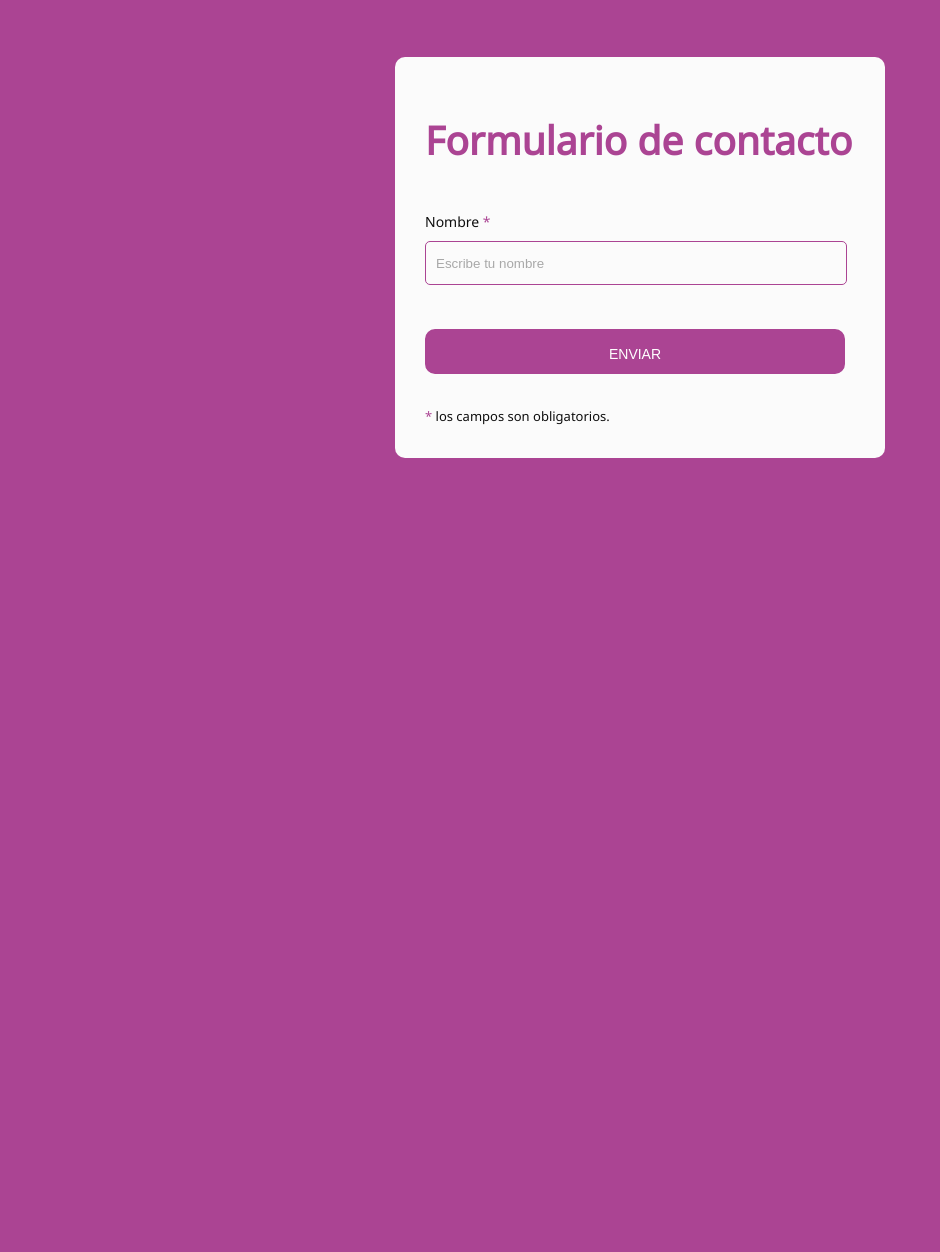
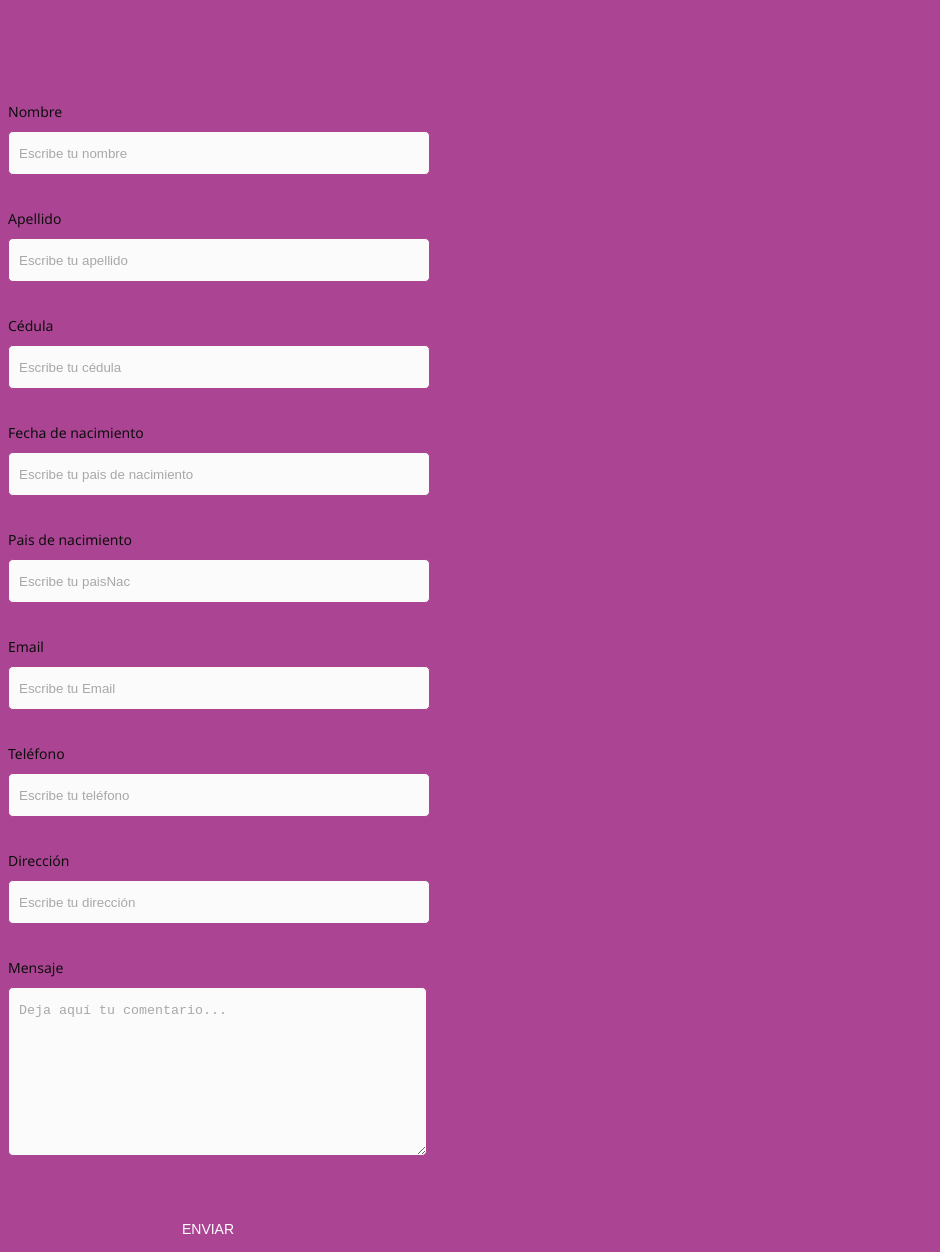
Before and after one commit to MercedesCarolinaAgudeloSandoval/Funciones_JS_ECM_30_04_2022-master, a plain HTML site: page index.html in a window 1280 px wide. Shown: the part 23-1275 px from the top of the page, without its empty margins (0-940 px from the left). Before the commit the page ends 800 px from the top, so only its background shows below. Drawn offline with Linux system fonts and the light colour scheme.

Commit message:
Fomulario de contacto modificado

```diff
--- a/index.html
+++ b/index.html
@@ -17,61 +17,42 @@
 
 <!-- formulario de contacto en html y css -->
 
-<div class="contact_form">
 
-    <div class="formulario">
+<form action="" >
   <h1>Formulario de contacto</h1>
-           <form id="dataForm" method="post">
+  <p><label for="nombre" class="colocar_nombre">Nombre</label>
+      <input type="text" name="nombre" id="nombre" placeholder="Escribe tu nombre">
+  </p>
+  <p><label for="nombre" class="colocar_apellido">Apellido</label>
+    <input type="text" name="apellido" id="apellido" placeholder="Escribe tu apellido">
+  </p>
    <p>
-                  <label for="data" class="colocar_nombre">Nombre
-                   <span class="obligatorio">*</span>
-                  </label>
-                    <input type="text" name="introducir_nombre" id="nombre" required="obligatorio" placeholder="Escribe tu nombre">
+    <label for="cedula" class="colocar_cedula">Cédula</label>
+    <input type="text" name="cedula" id="cedula"  placeholder="Escribe tu cédula">
   </p>
-
-           <!--   <p>
-                  <label for="email" class="colocar_email">Email
-                    <span class="obligatorio">*</span>
-                  </label>
-                    <input type="email" name="introducir_email" id="email" required="obligatorio" placeholder="Escribe tu Email">
+  <p><label for="fechaNac" class="colocar_fechaNac">Fecha de nacimiento</label>
+     <input type="text" name="fechaNac" id="fechaNac"  placeholder="Escribe tu pais de nacimiento">
   </p>
-
-                <p>
-                  <label for="telefone" class="colocar_telefono">Teléfono
-                  </label>
+  <p><label for="paisNac" class="colocar_paisNac">Pais de nacimiento</label>
+    <input type="text" name="paisNac" id="paisNac"  placeholder="Escribe tu paisNac">
+  </p>
+   <p><label for="email" class="colocar_email">Email</label>
+      <input type="email" name="introducir_email" id="email"  placeholder="Escribe tu Email">
+  </p>
+  <p><label for="telefono" class="colocar_telefono">Teléfono</label>
       <input type="tel" name="introducir_telefono" id="telefono" placeholder="Escribe tu teléfono">
   </p>
 
-                <p>
-                  <label for="website" class="colocar_website">Sitio web
-                  </label>
-                    <input type="url" name="introducir_website" id="website" placeholder="Escribe la URL de tu web">
+  <p><label for="direccion" class="colocar_direccion">Dirección</label>
+      <input type="tel" name="introducir_direccion" id="direccion" placeholder="Escribe tu dirección">
   </p>
+  <p><label for="mensaje" class="colocar_mensaje">Mensaje</label>
+    <textarea name="introducir_mensaje" class="texto_mensaje" id="mensaje" placeholder="Deja aquí tu comentario..."></textarea>
+  </p>
+ <button type="submit" id="enviar"><p>Enviar</p></button>
+  </form>
+<div class="mensaje">
 
-                <p>
-                  <label for="asunto" class="colocar_asunto">Asunto
-                    <span class="obligatorio">*</span>
-                  </label>
-                    <input type="text" name="introducir_asunto" id="assunto" required="obligatorio" placeholder="Escribe un asunto">
-                </p>
-
-                <p>
-                  <label for="mensaje" class="colocar_mensaje">Mensaje
-                    <span class="obligatorio">*</span>
-                  </label>
-                                    <textarea name="introducir_mensaje" class="texto_mensaje" id="mensaje" required="obligatorio" placeholder="Deja aquí tu comentario..."></textarea>
-                                </p>
-                              -->
-                <button type="submit" name="enviar_formulario" id="enviar"><p>Enviar</p></button>
-
-                <p class="aviso">
-                  <span class="obligatorio"> * </span>los campos son obligatorios.
-                </p>
-
-          </form>
-    </div>
-  </div>
-</form>
 <script src="main.js"></script>
 </body>
 </html>
--- a/main.js
+++ b/main.js
@@ -3,25 +3,39 @@
 // que muestre los datos capturados
 
 
-
 // JS
  /*function mostrar(){
      console.log("enviar");
+
  }
-*/
-   // Variable to hold request
-   var data = [];
-   $("#dataForm").submit(function(event) {
-       event.preventDefault();
-       data.push($(this).find('input[name="data"]').val());
-       alert("Dato Añadido");
-   });
+ window.onload = function() {
 
-   function processData() {
-       alert(data);
-   }
+    miNombre= "<h5>" + document.rellenar.nombre.value + "</h5>"
+    document.rellenar.nombre.onclick = mostrar
+    escribir.innerHTML = miNombre;
+    }*/
 
-// EMC
-// document.querySelector("#btn").addEventListener("click", function(e){
-//     console.log(e);
+
+
+ // EMC
+ const mostrar = function(mensaje="No enviado",callback) {
+    document.querySelector(".mensaje").insertAdjacentHTML("beforeend", `<b>${mensaje} : <span>${callback.value}</span><br>`);
+};
+addEventListener("submit", function (e){
+    let input = e.target;
+    document.querySelector(".mensaje").innerHTML = null;
+    mostrar(" Mi Nombre", input.nombre);
+    mostrar(" Mi Apellido", input.apellido);
+    mostrar(" Mi Cedula", input.cedula);
+    mostrar(" Mi Fecha Nac", input.fechaNac);
+    mostrar(" Mi PaisNac", input.paisNac);
+    mostrar(" Mi Email", input.email);
+    mostrar(" Mi Telefono", input.telefono);
+    mostrar(" Mi Direccion", input.direccion);
+    mostrar(" Mi Mensaje", input.mensaje);
+    e.preventDefault();
+});
+
+/* document.querySelector("#btn").addEventListener("click", function(e){
+   console.log(e);
 // })
--- a/style.css
+++ b/style.css
@@ -1,3 +1,4 @@
+
 /* Importación de fuentes de google fonts */
 @import url(https://fonts.googleapis.com/css?family=Noto+Sans);
 
@@ -9,7 +10,7 @@ body{
 }
 
 
-.contact_form{
+.form{
   width: 460px;
   height: auto;
   margin: 80px auto;
@@ -60,14 +61,14 @@ button{
   height: 45px;
   padding-left: 5px;
   padding-right: 5px;
-  margin-bottom: 20px;
+  margin-bottom: 10px;
   margin-top: 10px;
   text-transform: uppercase;
   background-color: #ab4493;
   border-color: #ab4493;
   border-style: solid;
   border-radius: 10px;
-  width: 420px;
+  width: 400px;
   cursor: pointer;
 }
 
@@ -78,7 +79,7 @@ button p{
 
 
 span{
-  color: #ab4493;
+  color: #070105;
 }
 
 
```
Lines whose indentation alone changed are shown as unchanged.
